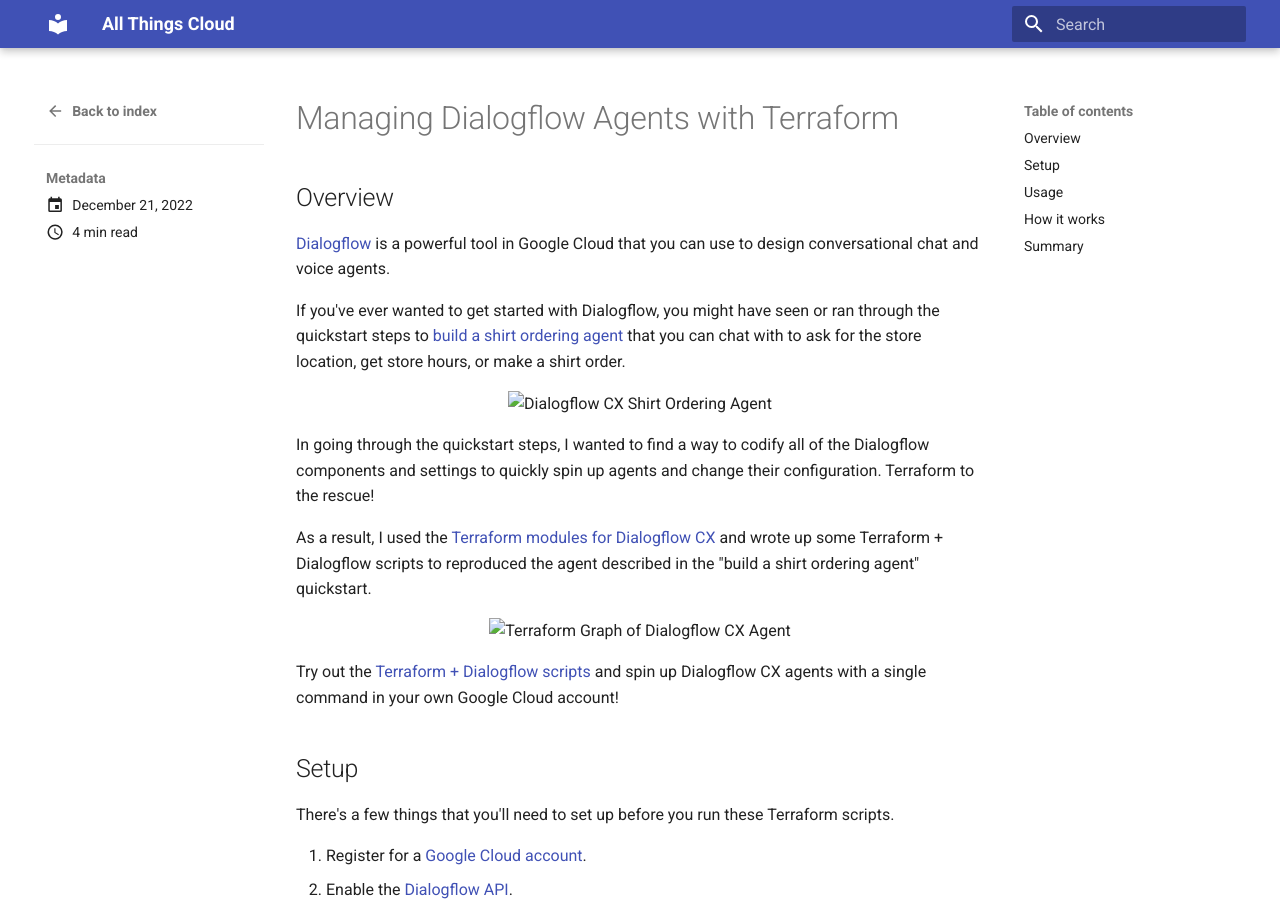
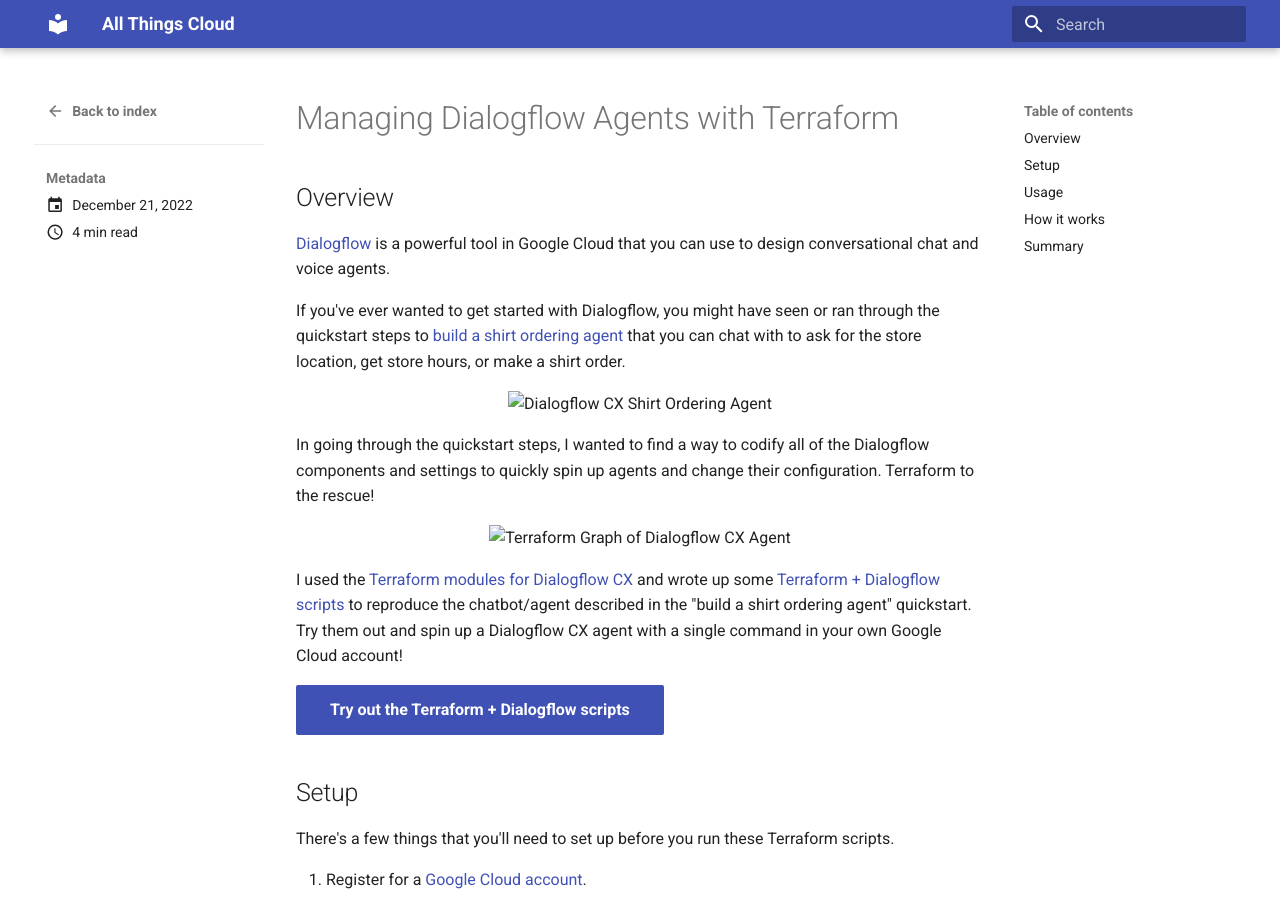
Before and after one commit to koverholt/cloud.koverholt.com, an MkDocs documentation site: the page built from docs/posts/dialogflow-terraform.md, in a window 1280 px wide and 900 px high. Built offline with MkDocs 1.6.1 and Material for MkDocs 9.7.7, drawn with Linux system fonts in a browser that asks for light colours; some of the changed text lies outside the part shown.

Commit message:
Add button

```diff
--- a/docs/posts/dialogflow-terraform.md
+++ b/docs/posts/dialogflow-terraform.md
@@ -22,17 +22,17 @@ In going through the quickstart steps, I wanted to find a way to codify all of
 the Dialogflow components and settings to quickly spin up agents and change
 their configuration. Terraform to the rescue!
 
-As a result, I used the
-[Terraform modules for Dialogflow CX](https://registry.terraform.io/providers/hashicorp/google/latest/docs/resources/dialogflow_cx_agent)
-and wrote up some Terraform + Dialogflow scripts to reproduced the agent
-described in the "build a shirt ordering agent" quickstart.
-
 <center><img src="/assets/images/dialogflow-terraform-graph.png" alt="Terraform Graph of Dialogflow CX Agent" width="800px"></center>
 
-Try out the
+I used the
+[Terraform modules for Dialogflow CX](https://registry.terraform.io/providers/hashicorp/google/latest/docs/resources/dialogflow_cx_agent)
+and wrote up some
 [Terraform + Dialogflow scripts](https://github.com/koverholt/dialogflow-cx-terraform)
-and spin up Dialogflow CX agents with a single command in your own Google Cloud
-account!
+to reproduce the chatbot/agent described in the "build a shirt ordering agent"
+quickstart. Try them out and spin up a Dialogflow CX agent with a single command
+in your own Google Cloud account!
+
+[Try out the Terraform + Dialogflow scripts](https://github.com/koverholt/dialogflow-cx-terraform){ .md-button .md-button--primary }
 
 ## Setup
 
@@ -123,6 +123,8 @@ along with the
 [Terraform modules for Dialogflow CX](https://registry.terraform.io/providers/hashicorp/google/latest/docs/resources/dialogflow_cx_agent)
 so you can spin up your own Dialogflow CX agents with a single command.
 
+[Try out the Terraform + Dialogflow scripts](https://github.com/koverholt/dialogflow-cx-terraform){ .md-button .md-button--primary }
+
 Coming soon, I'll share some best practices for working with Terraform and other
 tools to represent "conversational agents as code", and I'll use these Terraform
 scripts to build more solutions with agents and other Google Cloud tools.
--- a/mkdocs.yml
+++ b/mkdocs.yml
@@ -10,6 +10,8 @@ plugins:
   - meta
   - search
   - tags
+markdown_extensions:
+  - attr_list
 nav:
   - index.md
 extra:
```
